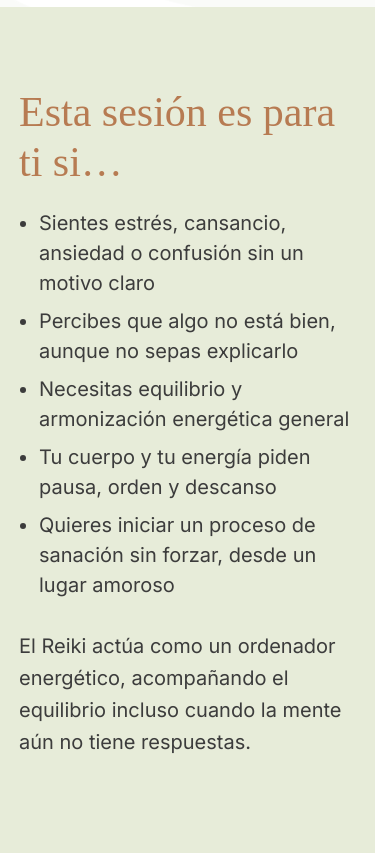
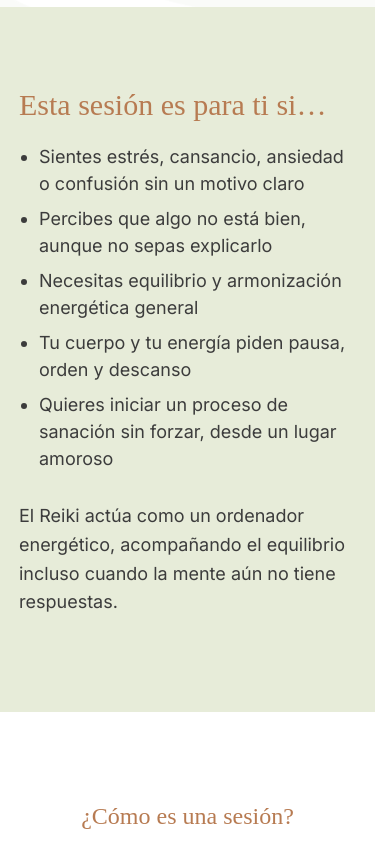
Before and after one commit to AlexisBazila/bellezadelser, a React (Vite) app: page /sesiones/reiki in a window 390 px wide. Shown: the part 1258-2113 px from the top of the page. Built offline with nearby package versions, Linux system fonts and the light colour scheme; a small style sheet from the web is missing; a web font is replaced by a local one.

Commit message:
ajustes responsive sesiones

```diff
--- a/src/components/AccordionMenu/AccordionMenu.css
+++ b/src/components/AccordionMenu/AccordionMenu.css
@@ -15,7 +15,7 @@
   font-weight: 600;
   font-size: 20px;
   color: #3c3c3c;
-  font-family: 'Inter', sans-serif;
+  font-family: "Inter", sans-serif;
   font-weight: bold;
 }
 
@@ -48,3 +48,9 @@
   font-size: 16px;
   line-height: 1.6;
 }
+
+@media (max-width: 600px) {
+  .accordion-content.open {
+    max-height: 500px;
+  }
+}
--- a/src/components/SesionSections/SesionSections.css
+++ b/src/components/SesionSections/SesionSections.css
@@ -128,3 +128,15 @@
   font-size: 18px;
   opacity: 0.9;
 }
+
+@media (max-width: 600px) {
+  .sesion-title {
+    font-size: 30px;
+  }
+  .sesion-content li {
+    font-size: 18px;
+  }
+  .sesion-content p {
+    font-size: 18px;
+  }
+}
```
